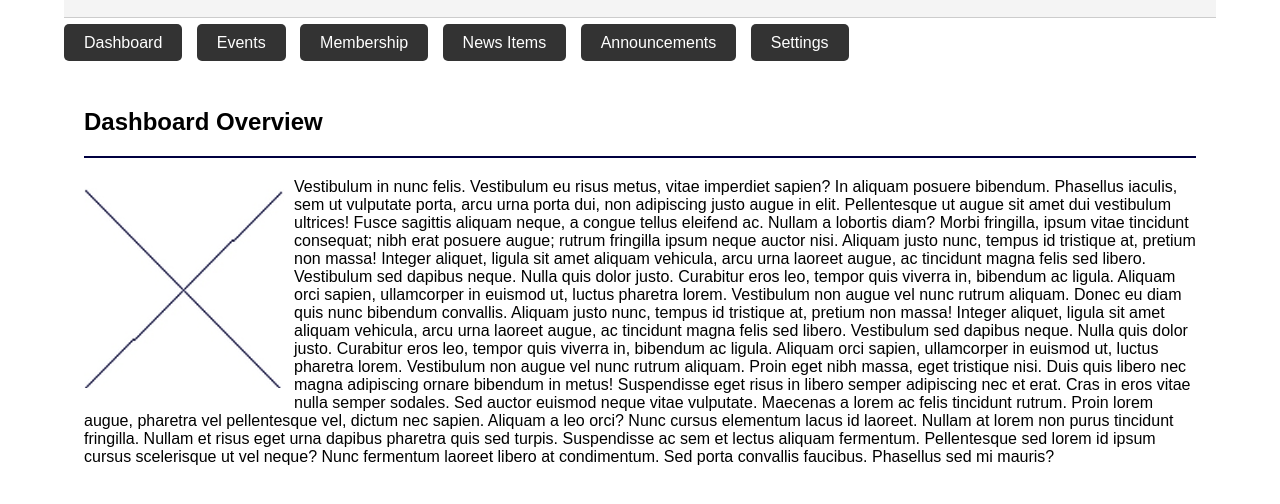
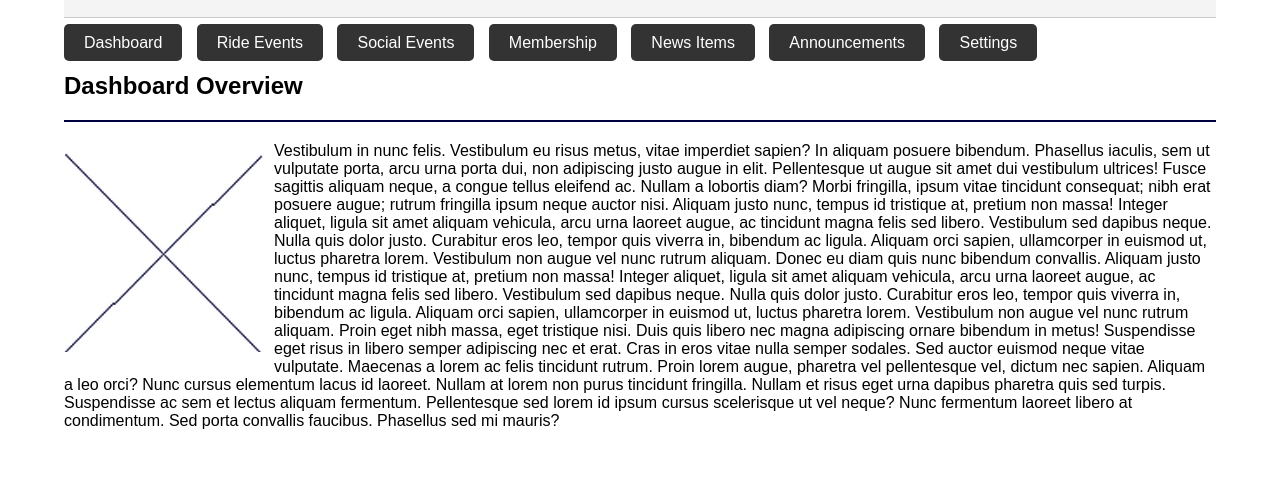
Before and after one commit to erickmurigi/Cycling, a plain HTML site: page index.html in a window 1280 px wide. Shown: the part 60-564 px from the top of the page. Drawn offline with Linux system fonts and the light colour scheme.

Commit message:
The second half way commit

```diff
--- a/index.html
+++ b/index.html
@@ -14,20 +14,15 @@
         <nav>
             <ul>
                 <li><a href="index.html">Dashboard</a></li>
-                <li class="dropdown">
-                    <a href="#" class="dropbtn">Events</a>
-                    <div class="dropdown-content">
-                        <a href="rides.html">Ride Events</a>
-                        <a href="events.html">Social Events</a>
-                    </div>
-                </li>
+                <li><a href="rides.html">Ride Events</a></li>
+                <li><a href="events.html">Social Events</a></li>
                 <li><a href="members.html">Membership</a></li>
                 <li><a href="news.html">News Items</a></li>
                 <li><a href="announcements.html">Announcements</a></li>
                 <li><a href="#">Settings</a></li>
             </ul>
         </nav>
-        <main>
+
             <h2>Dashboard Overview</h2>
             <img src="BarWideBlack.jpg" alt="Placeholder for a wide bar" width="100%">
             <p>
```
